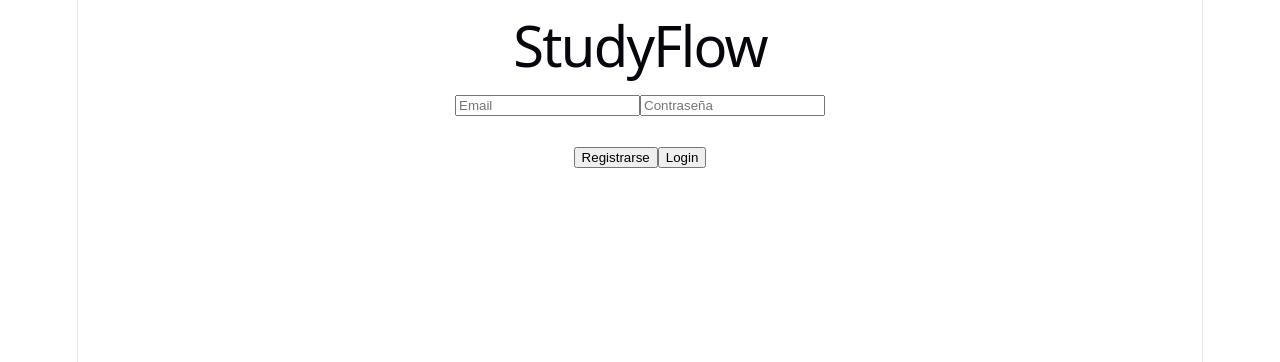
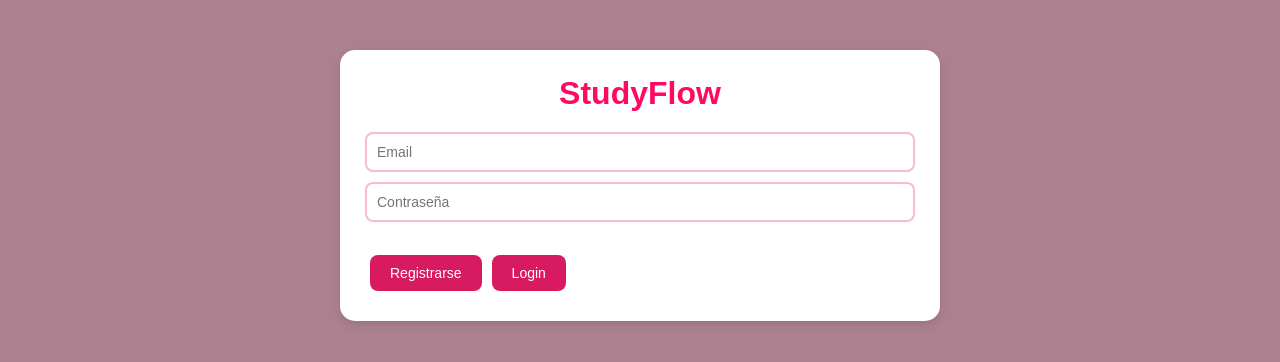
Before and after one commit to Tatibnomb/TP-2-Aplicaci-n-Serverless, a React (Vite) app in the folder studyflow/: page / in a window 1280 px wide. Shown: the top 362 px of the page. Built offline with nearby package versions, Linux system fonts and the light colour scheme.

Commit message:
mejore el estilo

```diff
--- a/studyflow/src/index.css
+++ b/studyflow/src/index.css
@@ -1,111 +1,99 @@
-:root {
-  --text: #6b6375;
-  --text-h: #08060d;
-  --bg: #fff;
-  --border: #e5e4e7;
-  --code-bg: #f4f3ec;
-  --accent: #aa3bff;
-  --accent-bg: rgba(170, 59, 255, 0.1);
-  --accent-border: rgba(170, 59, 255, 0.5);
-  --social-bg: rgba(244, 243, 236, 0.5);
-  --shadow:
-    rgba(0, 0, 0, 0.1) 0 10px 15px -3px, rgba(0, 0, 0, 0.05) 0 4px 6px -2px;
 
-  --sans: system-ui, 'Segoe UI', Roboto, sans-serif;
-  --heading: system-ui, 'Segoe UI', Roboto, sans-serif;
-  --mono: ui-monospace, Consolas, monospace;
-
-  font: 18px/145% var(--sans);
-  letter-spacing: 0.18px;
-  color-scheme: light dark;
-  color: var(--text);
-  background: var(--bg);
-  font-synthesis: none;
-  text-rendering: optimizeLegibility;
-  -webkit-font-smoothing: antialiased;
-  -moz-osx-font-smoothing: grayscale;
-
-  @media (max-width: 1024px) {
-    font-size: 16px;
-  }
+/* Reseteo simple: saco márgenes que vienen por defecto */
+* {
+  margin: 0;
+  padding: 0;
+  box-sizing: border-box; /* el padding no agranda los elementos */
 }
 
-@media (prefers-color-scheme: dark) {
-  :root {
-    --text: #9ca3af;
-    --text-h: #f3f4f6;
-    --bg: #16171d;
-    --border: #2e303a;
-    --code-bg: #1f2028;
-    --accent: #c084fc;
-    --accent-bg: rgba(192, 132, 252, 0.15);
-    --accent-border: rgba(192, 132, 252, 0.5);
-    --social-bg: rgba(47, 48, 58, 0.5);
-    --shadow:
-      rgba(0, 0, 0, 0.4) 0 10px 15px -3px, rgba(0, 0, 0, 0.25) 0 4px 6px -2px;
-  }
-
-  #social .button-icon {
-    filter: invert(1) brightness(2);
-  }
+/* Estilo del fondo de toda la página */
+body {
+  font-family: Arial, sans-serif; /* fuente simple */
+  background-color: #ac818f; /* rosa clarito de fondo */
+  min-height: 100vh; /* ocupa toda la altura de la pantalla */
+  padding: 20px;
+  .container {
+  justify-content:  center }
 }
 
-body {
-  margin: 0;
+/* Caja blanca central donde va todo */
+#root {
+  max-width: 600px; /* no más de 600px de ancho */
+  margin: 30px auto; /* centrado horizontalmente */
+  background-color: white;
+  padding: 25px;
+  border-radius: 15px; /* bordes redondeados */
+  box-shadow: 0 4px 10px rgba(0, 0, 0, 0.1); /* sombrita suave */
 }
 
-#root {
-  width: 1126px;
-  max-width: 100%;
-  margin: 0 auto;
+/* Título principal */
+h1 {
+  color: #ff0963; /* rosa fuerte */
   text-align: center;
-  border-inline: 1px solid var(--border);
-  min-height: 100svh;
-  display: flex;
-  flex-direction: column;
-  box-sizing: border-box;
+  margin-bottom: 20px;
 }
 
-h1,
+/* Subtítulos */
 h2 {
-  font-family: var(--heading);
-  font-weight: 500;
-  color: var(--text-h);
+  color: #6a1b9a; /* violeta */
+  margin-top: 15px;
+  margin-bottom: 10px;
 }
 
-h1 {
-  font-size: 56px;
-  letter-spacing: -1.68px;
-  margin: 32px 0;
-  @media (max-width: 1024px) {
-    font-size: 36px;
-    margin: 20px 0;
-  }
-}
-h2 {
-  font-size: 24px;
-  line-height: 118%;
-  letter-spacing: -0.24px;
-  margin: 0 0 8px;
-  @media (max-width: 1024px) {
-    font-size: 20px;
-  }
-}
-p {
-  margin: 0;
+/* Inputs (cajitas para escribir) */
+input {
+  width: 100%;
+  padding: 10px;
+  margin-bottom: 10px;
+  border: 2px solid #f8bbd0; /* borde rosa clarito */
+  border-radius: 8px;
+  font-size: 14px;
 }
 
-code,
-.counter {
-  font-family: var(--mono);
-  display: inline-flex;
-  border-radius: 4px;
-  color: var(--text-h);
+/* Cuando el usuario hace click en un input */
+input:focus {
+  outline: none;
+  border-color: #d81b60; /* el borde se pone rosa fuerte */
 }
 
-code {
-  font-size: 15px;
-  line-height: 135%;
-  padding: 4px 8px;
-  background: var(--code-bg);
+/* Botones */
+button {
+  background-color: #d81b60; /* fondo rosa */
+  color: white;
+  border: none;
+  padding: 10px 20px;
+  border-radius: 8px;
+  cursor: pointer; /* manito al pasar por encima */
+  font-size: 14px;
+  margin: 5px;
 }
+
+/* Cuando paso el mouse por encima del botón */
+button:hover {
+  background-color: #ad1457; /* se oscurece un poco */
+}
+
+/* Lista de tareas (saco los puntitos) */
+ul {
+  list-style: none;
+  margin-top: 15px;
+}
+
+/* Cada tarea de la lista */
+li {
+  background-color: #f3e5f5; /* violeta clarito */
+  padding: 12px;
+  margin-bottom: 8px;
+  border-radius: 8px;
+  border-left: 5px solid #6a1b9a; /* barrita violeta a la izquierda */
+  display: flex;
+  justify-content: space-between; /* texto a la izquierda, botones a la derecha */
+  align-items: center;
+}
+
+/* Botón de cerrar sesión (lo dejo distinto) */
+.logout {
+  background-color: #757575; /* gris */
+  display: block;
+  margin: 20px auto 0; /* centrado y separado de arriba */
+}
```
Also changed, not shown: studyflow/src/App.css (+1 -184 lines).
